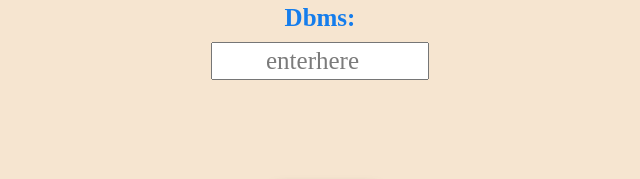
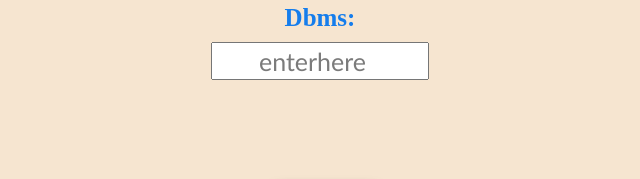
Before and after one commit to ArtyVisual/Marksheet, a plain HTML site: page index.html in a window 1280 px wide. Shown: the part 394-573 px from the top of the page, 320-960 px from the left. Drawn offline with Linux system fonts and the light colour scheme.

Commit message:
Update index.html

```diff
--- a/index.html
+++ b/index.html
@@ -230,7 +230,7 @@ margin-bottom:7px;
 }
 #i6
 {
-font-family:u;
+font-family:'Gill Sans', 'Gill Sans MT', Calibri, 'Trebuchet MS', sans-serif;
 font-weight:lighter;
 color:black;
 font-size:25px;
```
